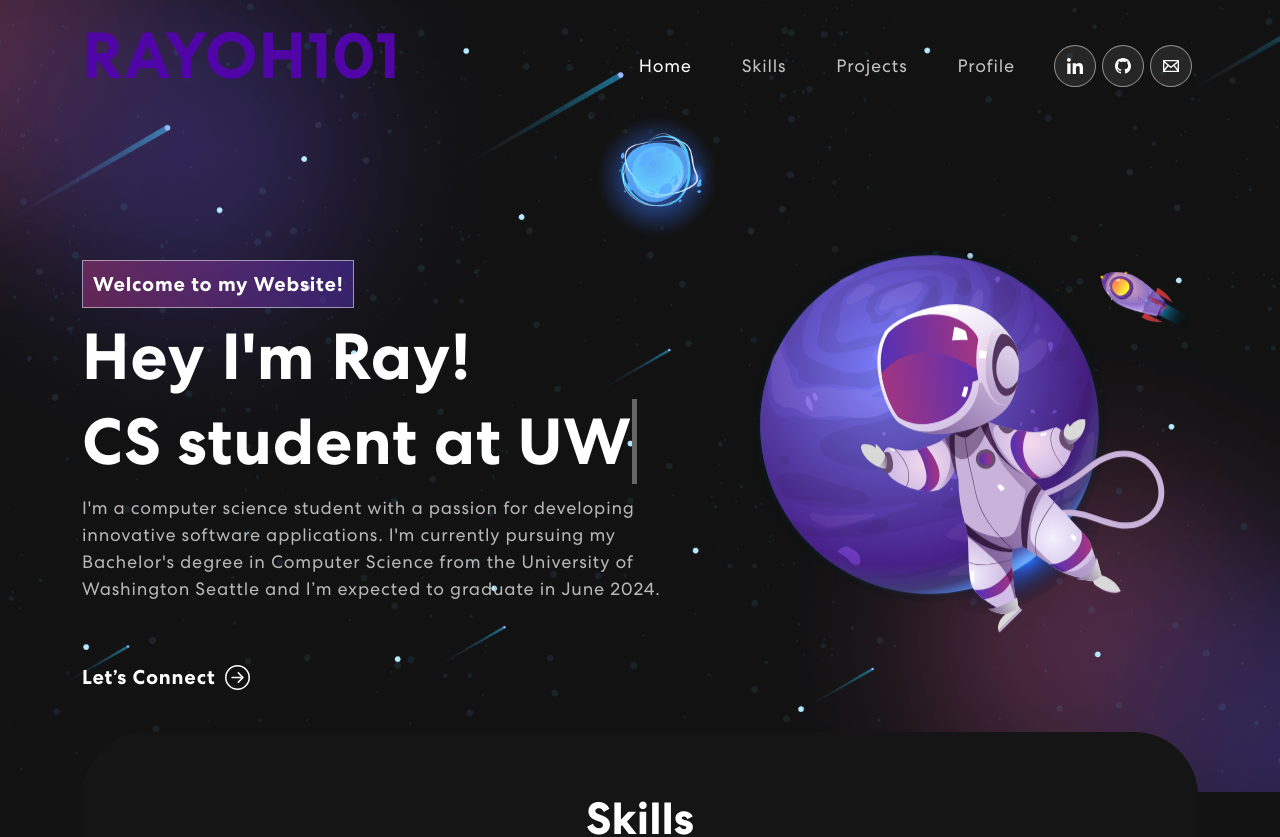
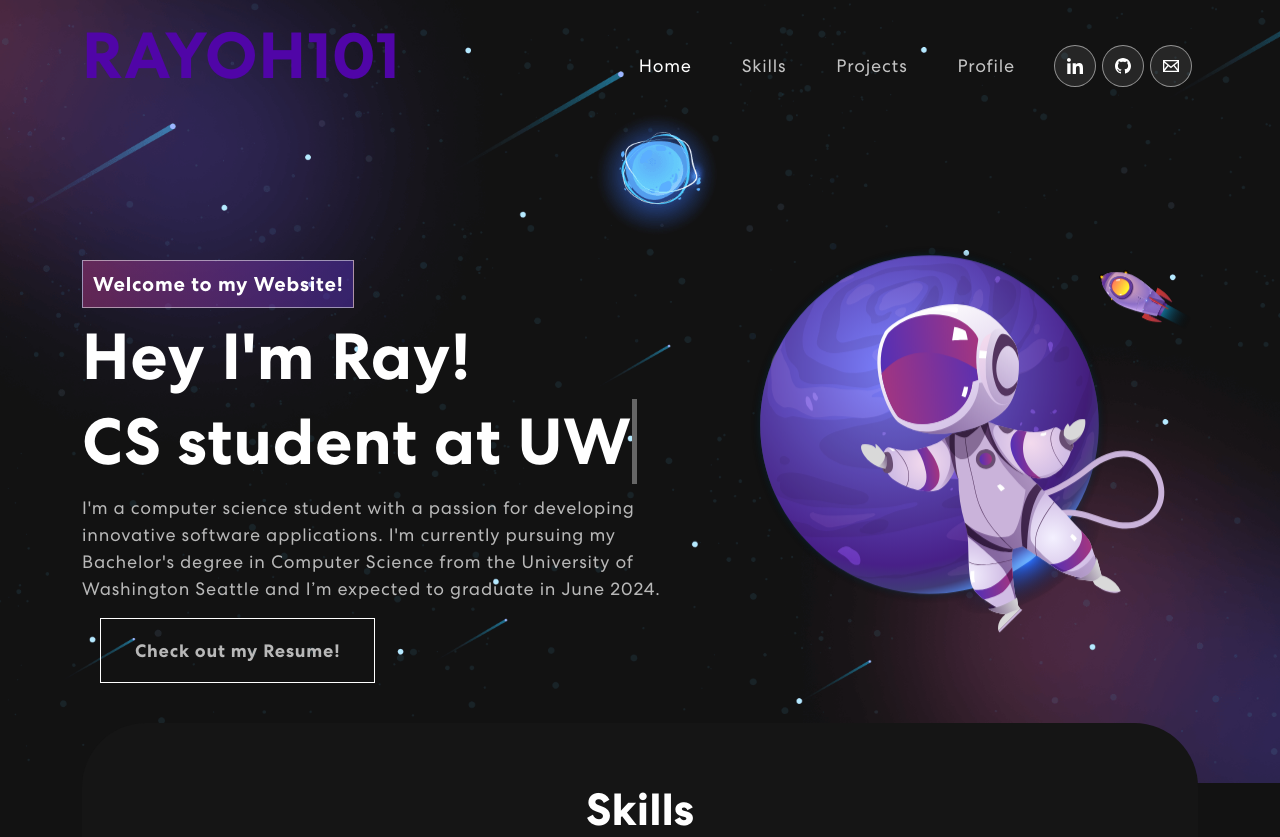
Before and after one commit to rayoh102/portfolio, a React (Create React App) app: page / in a window 1280 px wide. Shown: the top 837 px of the page. Built offline with nearby package versions, Linux system fonts and the light colour scheme; no server answers.

Commit message:
added resume button

```diff
--- a/src/App.css
+++ b/src/App.css
@@ -274,24 +274,51 @@ nav.navbar h1 {
   line-height: 1.5em;
   width: 96%;
 }
+
+.banner a {
+  color: #B8B8B8;
+  font-size: 18px;
+  letter-spacing: 0.8px;
+  line-height: 1.5em;
+  width: 96%;
+  text-decoration: none;
+}
+
 .banner button {
+  font-weight: 700;
   color: #fff;
-  font-weight: 700;
-  font-size: 20px;
-  margin-top: 60px;
-  letter-spacing: 0.8px;
-  display: flex;
-  align-items: center;
+  border: 1px solid #fff;
+  padding: 18px 34px;
+  font-size: 18px;
+  margin-left: 18px;
+	position: relative;
+	background-color: transparent;
+	transition: 0.3s ease-in-out;
 }
-.banner button svg {
-  font-size: 25px;
-  margin-left: 10px;
+.banner button span {
+  z-index: 1;
+}
+.banner button::before {
+  content: "";
+  width: 0%;
+  height: 100%;
+  position: absolute;
+  background-color: #fff;
+  left: 0;
+  top: 0;
+  z-index: -1;
   transition: 0.3s ease-in-out;
-  line-height: 1;
 }
-.banner button:hover svg {
-  margin-left: 25px;
+.banner button:hover {
+  color: #121212;
 }
+.banner button:hover::before {
+	content: "";
+	width: 100%;
+	height: 100%;
+	position: absolute;
+}
+
 .banner img {
   animation: updown 3s linear infinite;
 }
--- a/src/components/Banner.js
+++ b/src/components/Banner.js
@@ -1,6 +1,7 @@
 import { useState, useEffect } from "react";
 import { Container, Row, Col } from "react-bootstrap";
 import headerImg from "../assets/img/header-img.svg";
+import resume from "../assets/img/resume.pdf"
 import { ArrowRightCircle } from 'react-bootstrap-icons';
 import 'animate.css';
 import TrackVisibility from 'react-on-screen';
@@ -62,7 +63,9 @@ export const Banner = () => {
                   I'm a computer science student with a passion for developing innovative software applications.
                   I'm currently pursuing my Bachelor's degree in Computer Science from the University of Washington Seattle and I’m expected to graduate in June 2024.
                   </p>
-                  <button onClick={() => console.log('connect')}>Let’s Connect <ArrowRightCircle size={25} /></button>
+                  <span>
+                  <button className="vvd"><a target="_blank" href={resume}>Check out my Resume!</a></button>
+                  </span>
               </div>}
             </TrackVisibility>
           </Col>
```
Also changed, not shown: 2 other files (tests, documents, lock files or other folders).
